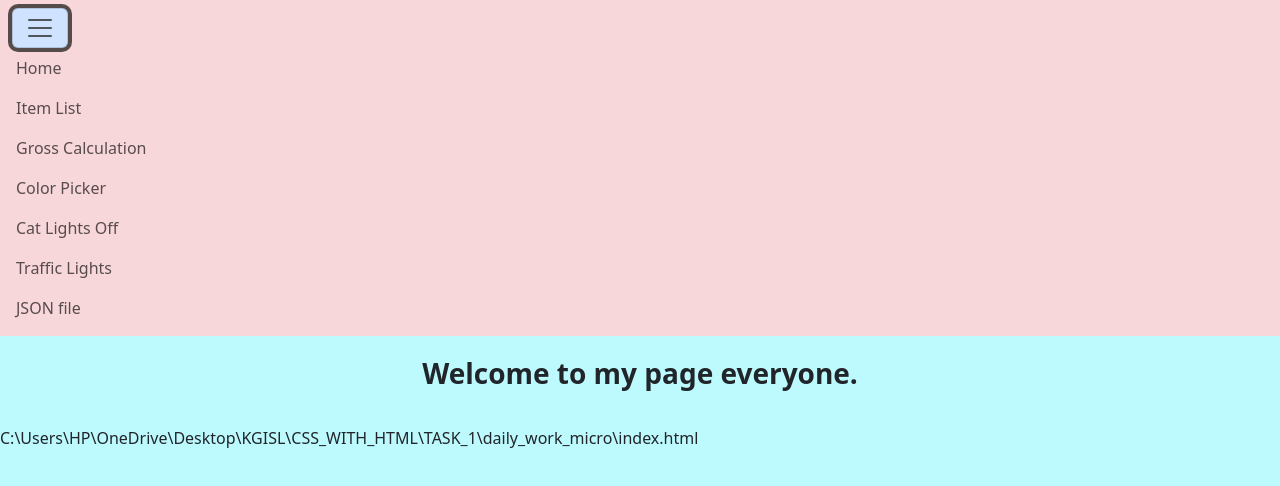
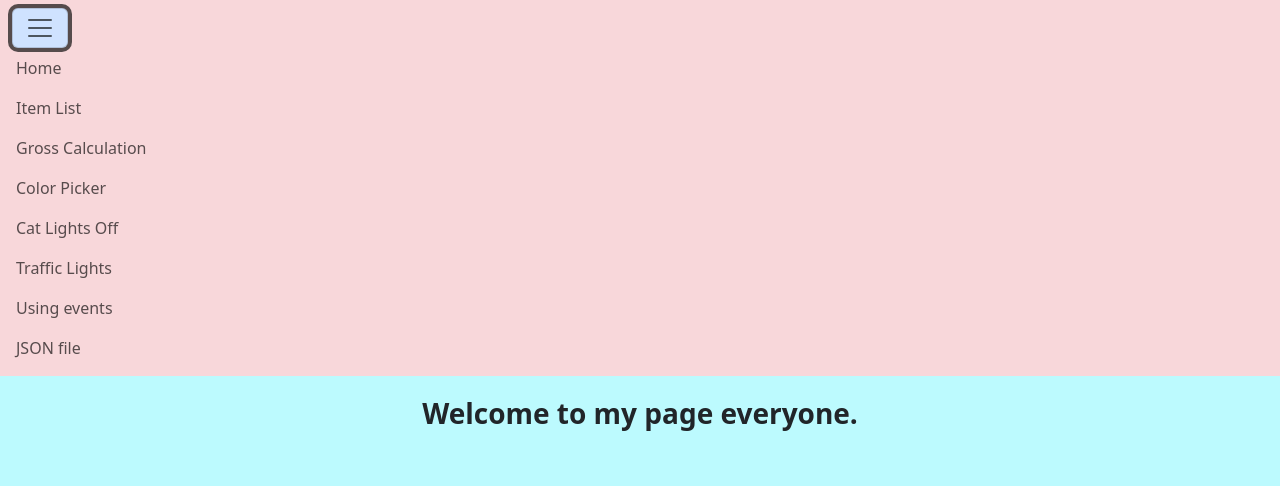
Before and after one commit to mohanapriyaselva/daily_work_micro, a plain HTML site: page index.html in a window 1280 px wide. Both pictures are taken after a click on the button "Toggle navigation". Drawn offline with nearby package versions, Linux system fonts and the light colour scheme.

Commit message:
Index updation

```diff
--- a/index.html
+++ b/index.html
@@ -45,7 +45,10 @@
                         <a class="nav-link black-text" href="./index_2.html">Traffic Lights</a>
                     </li>
                     <li class="nav-item">
-                        <a class="nav-link black-text" href="./event.html">JSON file</a>
+                        <a class="nav-link black-text" href="./event.html">Using events</a>
+                    </li>
+                    <li class="nav-item">
+                        <a class="nav-link black-text" href="./jsonTask.html">JSON file</a>
                     </li>
                 </ul>
             </div>
@@ -60,4 +63,3 @@
 </body>
 
 </html>
-C:\Users\HP\OneDrive\Desktop\KGISL\CSS_WITH_HTML\TASK_1\daily_work_micro\index.html
```
